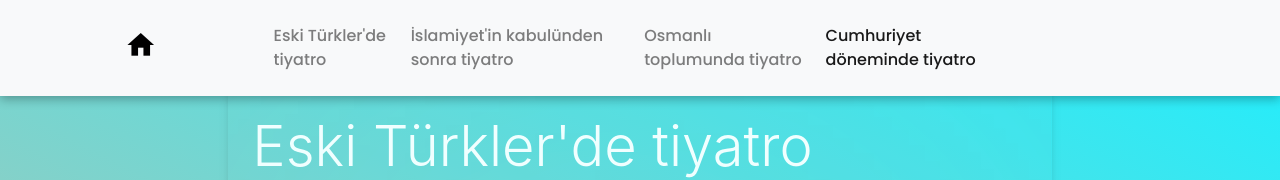
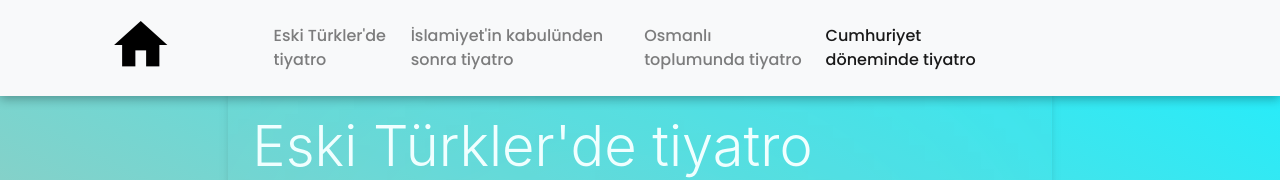
Before and after one commit to ArmertXD/tiyatro, a plain HTML site: page pages/tiyatro.html in a window 1280 px wide. Shown: the top 180 px of the page. Drawn offline with nearby package versions, Linux system fonts and the light colour scheme; a script that the page names is missing.

Commit message:
Update tiyatro.html

```diff
--- a/pages/tiyatro.html
+++ b/pages/tiyatro.html
@@ -33,7 +33,7 @@
         <nav class="navbar navbar-expand-xl bg-light navbar-light fixed-top justify-content-center" >
           <div class="w-25 d-flex justify-content-center mx-auto">
             <a href="../index.html">
-             <i style="font-size: 2rem; color: black;" class="material-icons">home</i>
+             <i style="font-size: 4rem; color: black;" class="material-icons">home</i>
            </a>
           </div>
 
```
